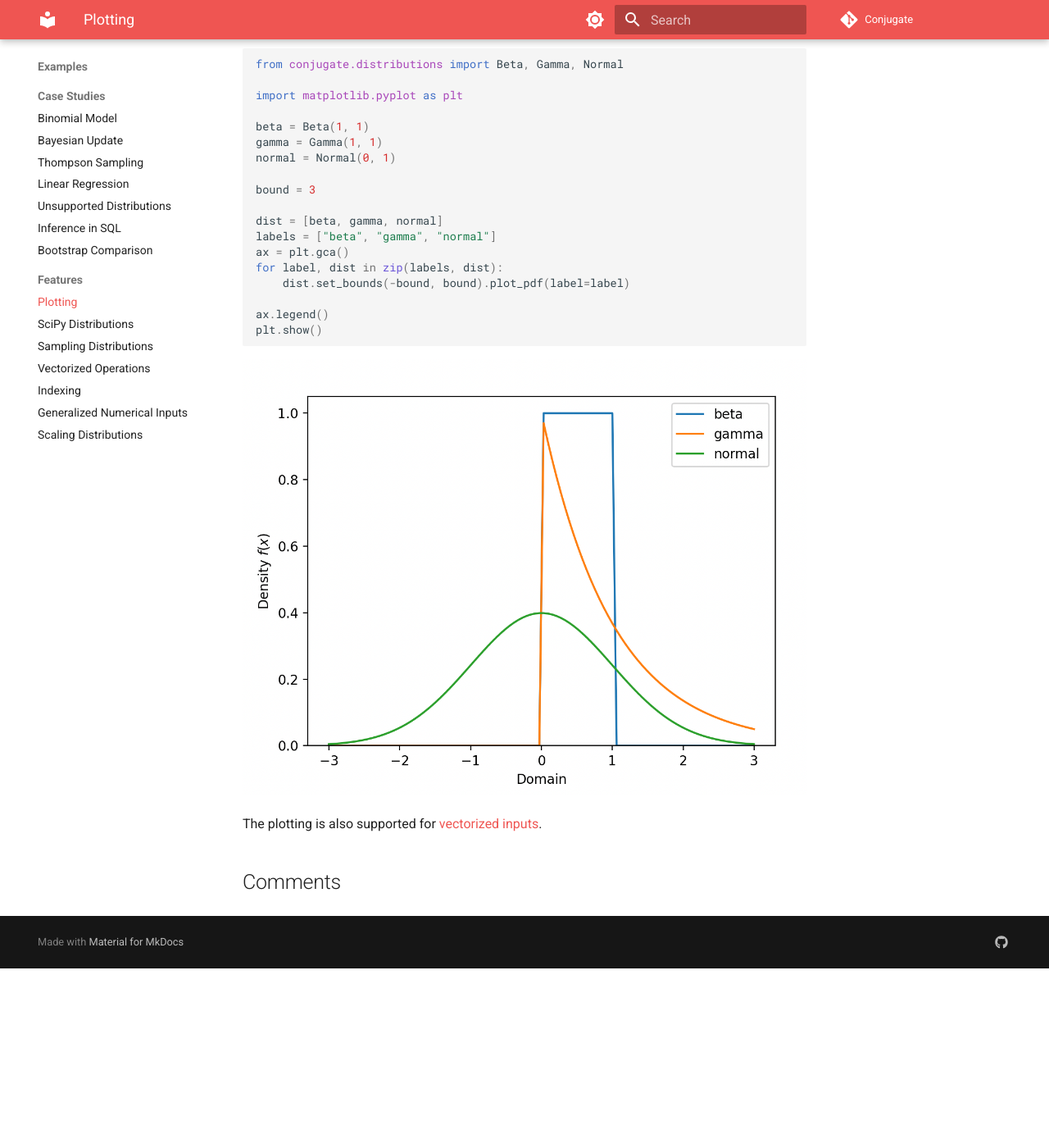
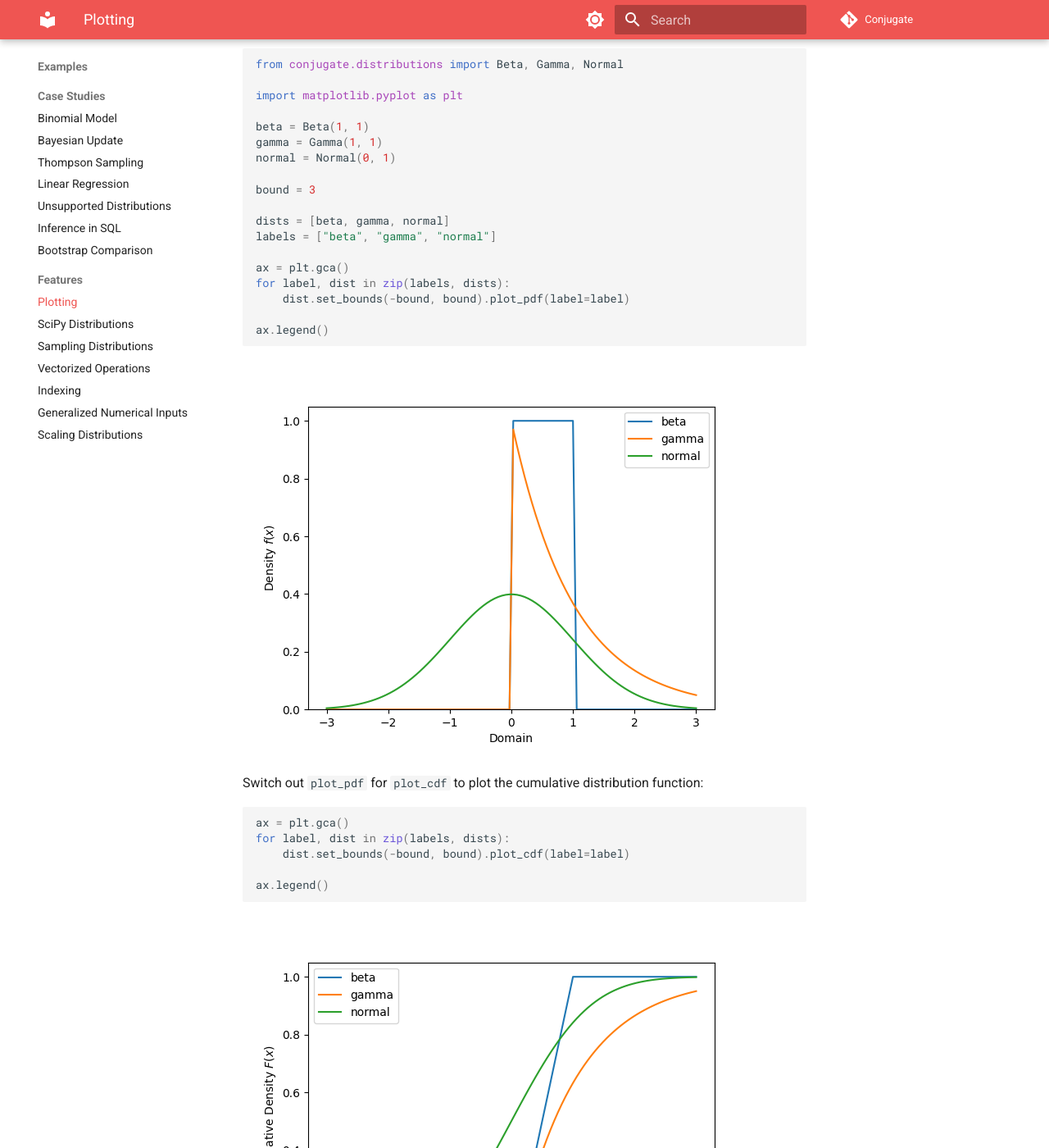
Before and after one commit to wd60622/conjugate, an MkDocs documentation site: the page built from docs/examples/plotting.md, in a window 1280 px wide and 1400 px high, scrolled down 396 px. Shown: the whole window at 82% size. Built offline with MkDocs 1.6.1 and Material for MkDocs 9.7.7, drawn with Linux system fonts in a browser that asks for light colours; comment, search, counter and statistics services are not loaded; before the commit the page ends 1577 px from its top, so only the background shows below that.

Commit message:
add cdf section to docs

````diff
--- a/docs/examples/plotting.md
+++ b/docs/examples/plotting.md
@@ -25,16 +25,38 @@ normal = Normal(0, 1)
 
 bound = 3
 
-dist = [beta, gamma, normal]
+dists = [beta, gamma, normal]
 labels = ["beta", "gamma", "normal"]
+
 ax = plt.gca()
-for label, dist in zip(labels, dist):
+for label, dist in zip(labels, dists):
     dist.set_bounds(-bound, bound).plot_pdf(label=label)
 
 ax.legend()
-plt.show()
 ```
+
+<!--
+plt.savefig("./docs/images/plotting-example.png")
+plt.close()
+-->
 
 ![Plotting Distributions](../images/plotting-example.png)
 
+Switch out `plot_pdf` for `plot_cdf` to plot the cumulative distribution function:
+
+```python
+ax = plt.gca()
+for label, dist in zip(labels, dists):
+    dist.set_bounds(-bound, bound).plot_cdf(label=label)
+
+ax.legend()
+```
+
+<!--
+plt.savefig("./docs/images/plotting-example-cdf.png")
+plt.close()
+-->
+
+![CDF Plotting Distributions](../images/plotting-example-cdf.png)
+
 The plotting is also supported for [vectorized inputs](vectorized-inputs.md).
````
Also changed, not shown: docs/images/plotting-example-cdf.png (added), docs/images/plotting-example.png.
